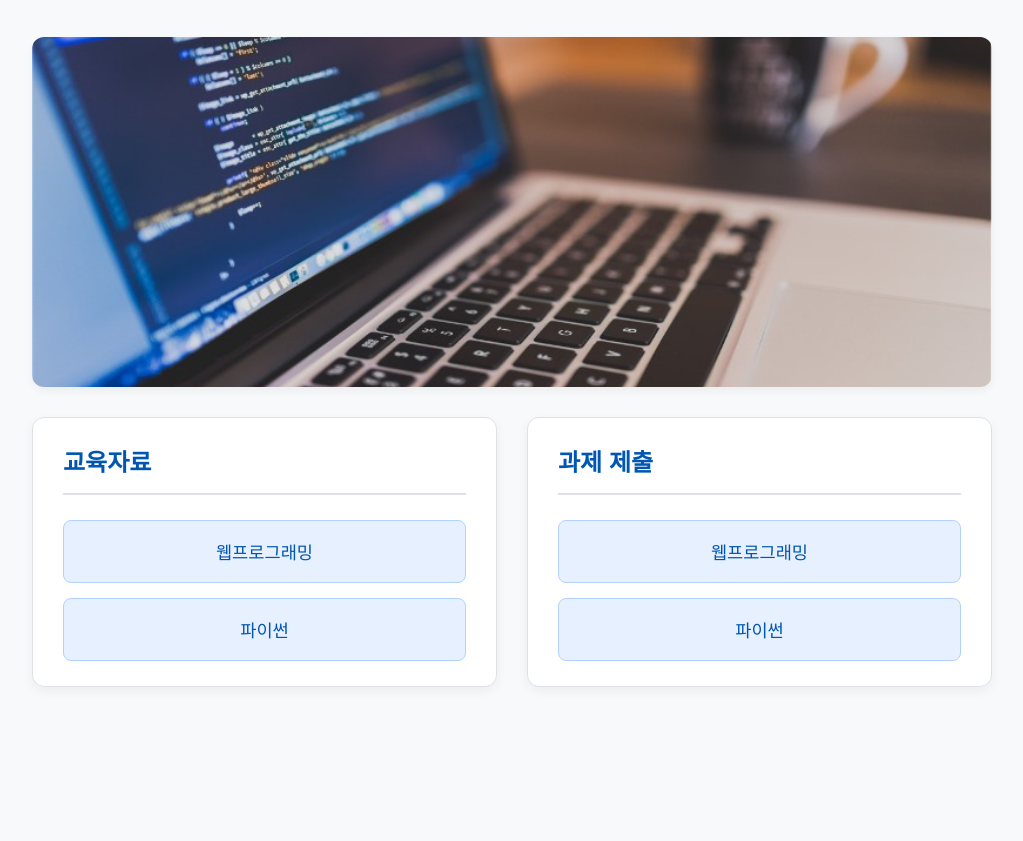
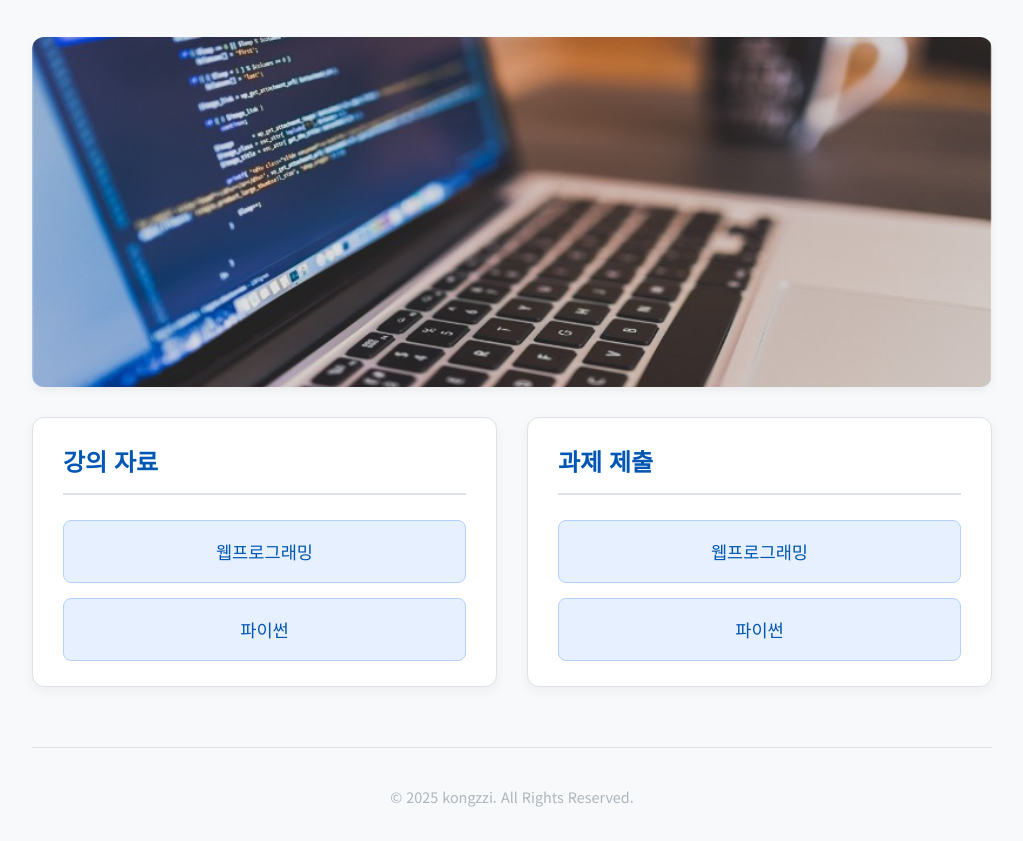
Before and after one commit to kongzzi/K-digital, a plain HTML site: page index.html in a window 1280 px wide. Shown: the part 147-988 px from the top of the page, without its empty margins (128-1151 px from the left). Before the commit the page ends 854 px from the top, so only its background shows below. Drawn offline with Linux system fonts and the light colour scheme.

Commit message:
푸터 영역 추가

```diff
--- a/index.html
+++ b/index.html
@@ -19,7 +19,7 @@
             <img src="img/main1.jpg" alt="K디지털교육 메인 이미지" class="main-image">
             <div class="section-card">
                 <section>
-                    <h2>교육자료</h2>
+                    <h2>강의 자료</h2>
                     <div class="link-container">
                         <a href="https://padlet.com/mayfour/web" target="_blank" class="link-item">웹프로그래밍</a>
                         <a href="https://padlet.com/ihyejung/py" target="_blank" class="link-item">파이썬</a>
@@ -37,6 +37,14 @@
                 </section>
             </div>
         </div>
+        <footer class="main-footer">
+        <!--    <div class="footer-links">
+                <a href="https://github.com/kongzzi" target="_blank">GitHub</a>
+                <span>&nbsp;|&nbsp;</span>
+                <a href="mailto:mayfour@gmail.com">Email</a>
+            </div>-->
+            <p class="copyright">© 2025 kongzzi. All Rights Reserved.</p>
+        </footer>
     </div>
 
     <script src="script.js"></script>
--- a/style.css
+++ b/style.css
@@ -106,6 +106,30 @@ h2 {
     transform: translateY(-3px);
     box-shadow: 0 4px 10px rgba(0, 86, 179, 0.2);
 }
+/* --- 푸터 스타일 추가 --- */
+.main-footer {
+    text-align: center;
+    margin-top: 60px; /* 본문과의 간격 */
+    padding-top: 30px; /* 푸터 내부 상단 여백 */
+    border-top: 1px solid var(--border-color); /* 구분선 */
+}
+
+.footer-links a {
+    color: var(--secondary-text-color);
+    text-decoration: none;
+    font-weight: 500;
+    transition: color 0.2s ease-in-out;
+}
+
+.footer-links a:hover {
+    color: var(--primary-color);
+}
+
+.copyright {
+    font-size: 0.9em;
+    color: #adb5bd; /* 더 연한 회색 */
+    margin-top: 8px;
+}
 
 /* --- 반응형 디자인 --- */
 @media (max-width: 768px) {
```
